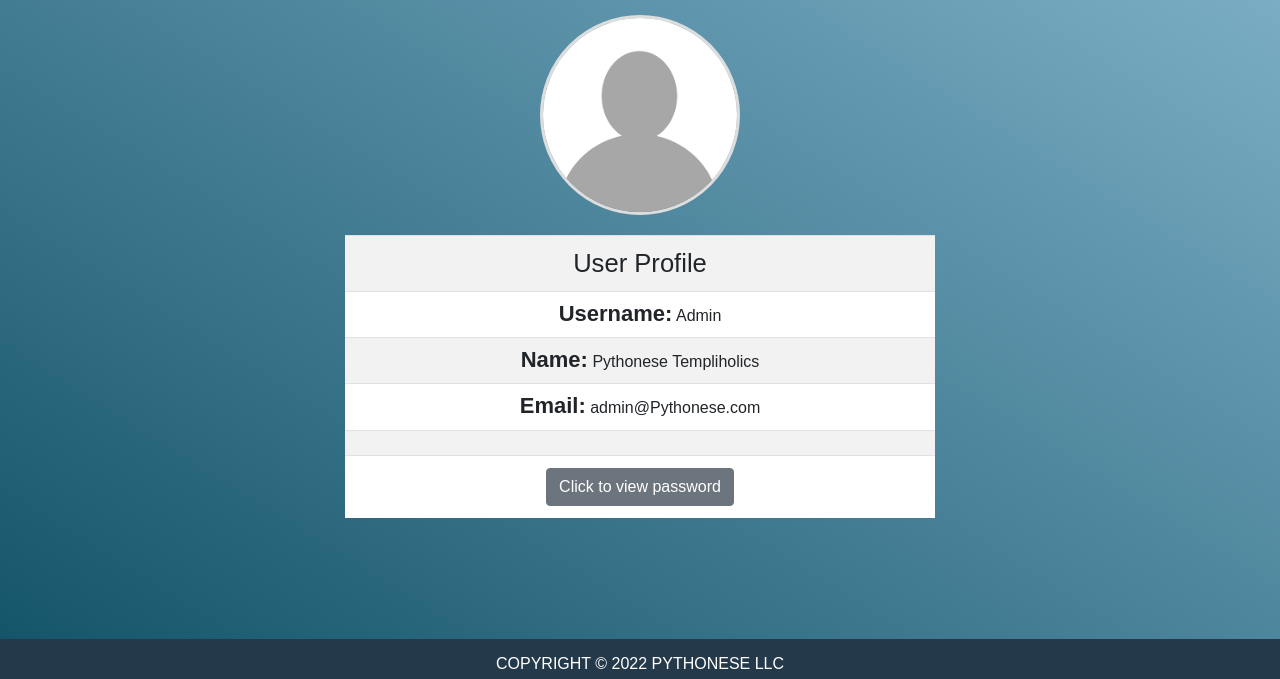
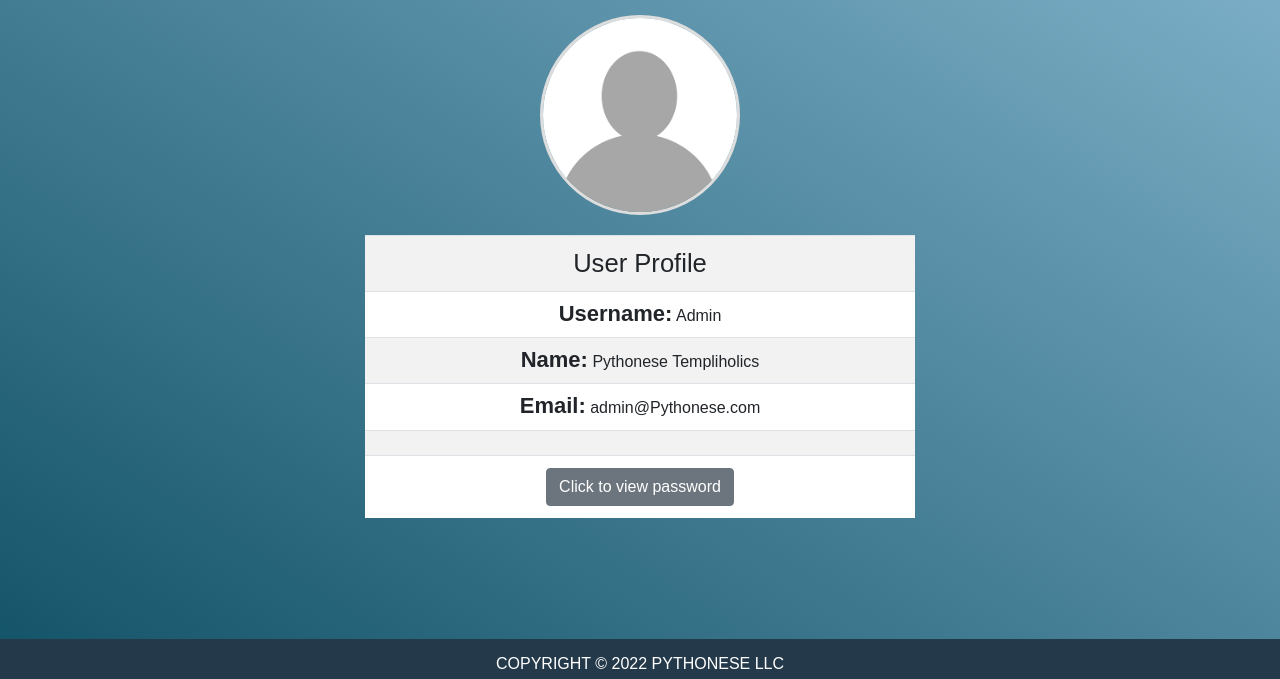
Before and after one commit to JeremyLock93/289-Captstone-Project-and-Development, a Flask app: page /profile in a window 1280 px wide. Shown: the part 121-800 px from the top of the page. Run offline with Flask 2, Linux system fonts and the light colour scheme; some libraries are stand-ins or nearby versions.

Commit message:
Add files via upload

```diff
--- a/Pythonese/templates/profile.html
+++ b/Pythonese/templates/profile.html
@@ -47,17 +47,10 @@
       </header>
 
       <!-- This is where the main guts of the web page goes -->
-      <br>
-      <br>
-      <br>
-      <br>
-      <br>
       <body style="background-color: #E6E6FA;">
-        <div class="container" style="position:absolute; top: 40%; left:50%; transform: translate(-50%,-50%); width:650px;height:400px;">
-          <div class="col" style="">
+          <div class="container" style="position:absolute; top: 40%; left:50%; transform: translate(-50%,-50%); width:580px;height:400px;">
             <div class="col" style="padding: 1em;">
               <!--Profile Pic -->
-
               <img src="/static/stockimage/profile_pic.jpg" alt="Image not found" style="border:3px solid #ddd; border-radius: 50%; width: 200px; height: 200px;">
             </div>
             <div class="profiletable">
@@ -75,11 +68,11 @@
                     <td><b>Email:</b> {{email}}</td>
                   </tr>
                   <tr>
-
-
                     <td id="myDIV"></td>
                     <tr>
-                <td><button onclick="myFunction()" class="btn btn-secondary">Click to view password</button></td>
+                      <td>
+                        <button onclick="myFunction()" class="btn btn-secondary">Click to view password</button>
+                      </td>
                       <script>
                         function myFunction() {
                           var x = document.getElementById("myDIV");
@@ -92,34 +85,9 @@
                       </script>
                     </tr>
                   </tr>
-
                 </table>
             </div>
           </div>
-            <!--
-            <form action="/upload-image" method="POST" enctype="multipart/form-data">
-            <div class="form-group">
-              <input type="file" class="custom-file-input" name="image" id="image">
-              <label class="customer-file-label" for="image">Select image...</label>
-            </div>
-            <button class="btn btn-secondary">Upload</button>
-            </form>
-          -->
-
-
-
-
-
-
-
-          </div>
-        </div>
-      </body>
-
-
-
-
-
 
 
       <!-- This contains the copyright information and other inportant information -->
```
Lines whose indentation alone changed are shown as unchanged.
